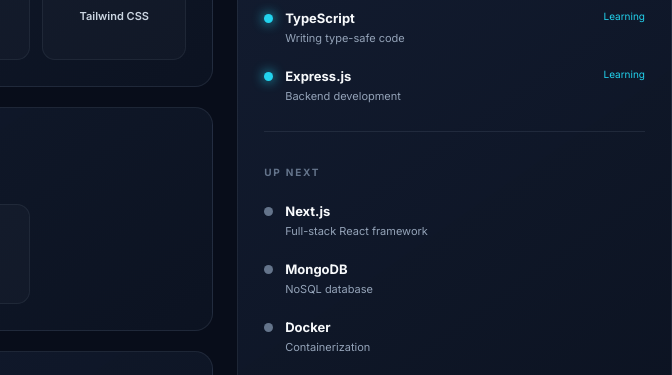
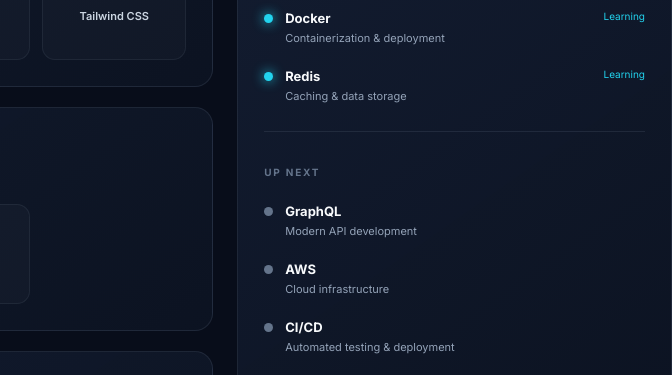
Before and after one commit to Sumon180/premium-portfolio, a plain HTML site: page index.html in a window 1280 px wide. Shown: the part 2656-3031 px from the top of the page, 608-1280 px from the left. Drawn offline with nearby package versions, Linux system fonts and the light colour scheme.

Commit message:
icon cdn

```diff
--- a/index.html
+++ b/index.html
@@ -22,6 +22,11 @@
 
     <!-- Iconify -->
     <script src="https://code.iconify.design/iconify-icon/2.3.0/iconify-icon.min.js"></script>
+    <!-- Technology icons -->
+    <link
+      rel="stylesheet"
+      href="https://cdn.jsdelivr.net/gh/devicons/devicon@latest/devicon.min.css"
+    />
 
     <link rel="stylesheet" href="index.css" />
     <script src="index.js" defer></script>
@@ -585,14 +590,15 @@
                 </div>
               </div>
 
+              <!-- Currently Learning -->
               <div class="learning-group">
                 <span class="learning-label">CURRENTLY LEARNING</span>
 
                 <div class="learning-item">
                   <span class="learning-dot active"></span>
                   <div>
-                    <h4>TypeScript</h4>
-                    <p>Writing type-safe code</p>
+                    <h4>Docker</h4>
+                    <p>Containerization & deployment</p>
                   </div>
                   <span class="learning-status">Learning</span>
                 </div>
@@ -600,8 +606,8 @@
                 <div class="learning-item">
                   <span class="learning-dot active"></span>
                   <div>
-                    <h4>Express.js</h4>
-                    <p>Backend development</p>
+                    <h4>Redis</h4>
+                    <p>Caching & data storage</p>
                   </div>
                   <span class="learning-status">Learning</span>
                 </div>
@@ -609,30 +615,31 @@
 
               <div class="learning-divider"></div>
 
+              <!-- Up Next -->
               <div class="learning-group">
                 <span class="learning-label">UP NEXT</span>
 
                 <div class="learning-item">
                   <span class="learning-dot upcoming"></span>
                   <div>
-                    <h4>Next.js</h4>
-                    <p>Full-stack React framework</p>
+                    <h4>GraphQL</h4>
+                    <p>Modern API development</p>
                   </div>
                 </div>
 
                 <div class="learning-item">
                   <span class="learning-dot upcoming"></span>
                   <div>
-                    <h4>MongoDB</h4>
-                    <p>NoSQL database</p>
+                    <h4>AWS</h4>
+                    <p>Cloud infrastructure</p>
                   </div>
                 </div>
 
                 <div class="learning-item">
                   <span class="learning-dot upcoming"></span>
                   <div>
-                    <h4>Docker</h4>
-                    <p>Containerization</p>
+                    <h4>CI/CD</h4>
+                    <p>Automated testing & deployment</p>
                   </div>
                 </div>
               </div>
```
